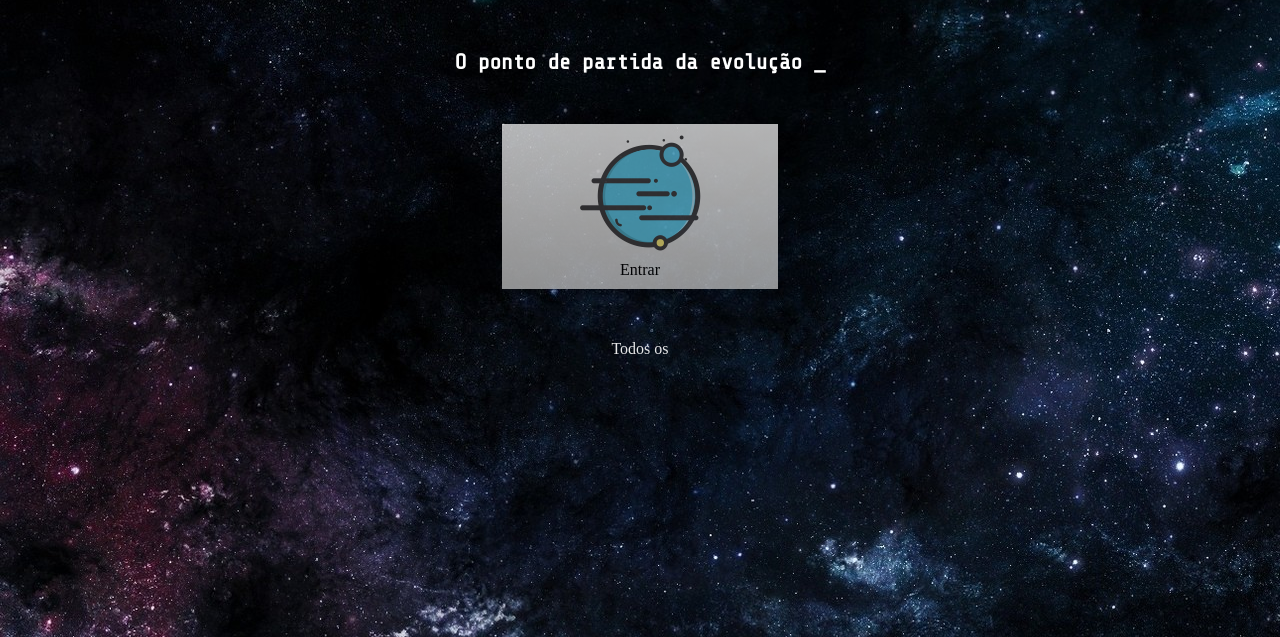
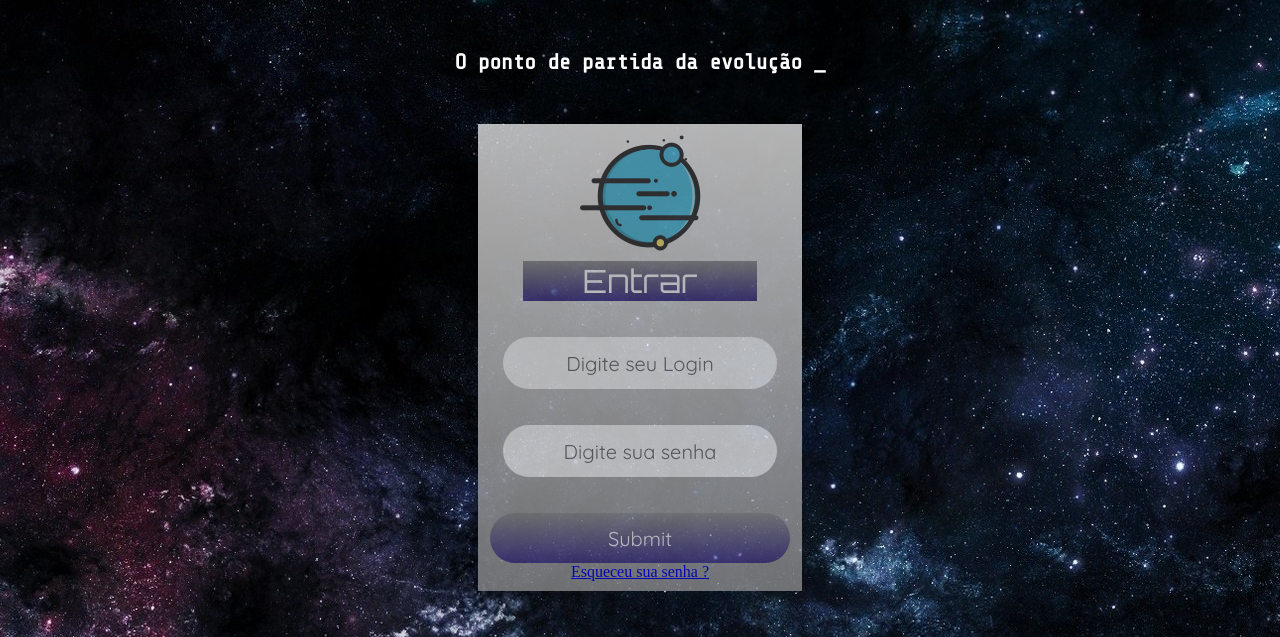
Before and after one commit to LeonardoCavalcante/People-Universe, a PHP site: page / in a window 1280 px wide. Shown: the part 163-800 px from the top of the page. Run offline with PHP 8.4, Linux system fonts and the light colour scheme; some web fonts are replaced.

Commit message:
Add files via upload

```diff
--- a/estilo.css
+++ b/estilo.css
@@ -1,5 +1,7 @@
 @import url('https://fonts.googleapis.com/css?family=Share+Tech+Mono');
+@import url('https://fonts.googleapis.com/css?family=Orbitron');
 @import url('https://fonts.googleapis.com/css?family=Bowlby+One+SC');
+@import url('https://fonts.googleapis.com/css?family=Quicksand');
 
 body{
     background-image: url(imgs/background.jpg);
@@ -45,12 +47,47 @@ fieldset#login{
     margin: auto;
     width: 20%;
     opacity: 0.7;
-    background-image: linear-gradient(to bottom, #fff, #ccc);
+    background-image: linear-gradient(to bottom, #fff, #999);
     border: none;
 }
-fieldset#login:hover{
+#login:hover{
     opacity: 1;
 }
 #entrar{
-    color: #000;
+    color: #fff;
+    font-family: 'Orbitron', sans-serif;
+    font-size: 200%;
+    background-image: linear-gradient(to bottom, #999,#483D8B);
+    padding-left: 20%;
+    padding-right:20%;
+    text-align: left;
+
+
 }
+.nomedeuser{
+    width: 270px;
+    height: 50px;
+    border-radius: 30px;
+    text-align: center;
+    border-color: #ccc;
+    border: none;
+    font-size: 15pt;
+    font-family: 'Quicksand', sans-serif;
+
+}
+#enviar{
+    background-image: linear-gradient(to bottom, #999,#483D8B);
+    border:none;
+    border-radius: 30px;
+    height: 50px;
+    width: 300px;
+    color: white;
+    font-family: 'Quicksand', sans-serif;
+    font-size: 15pt;
+}
+#enviar:hover{
+    background-image: linear-gradient(to bottom, #999,#4169E1);
+}
+#esqueceuasenha{
+    text-decoration: none;
+}
--- a/index.php
+++ b/index.php
@@ -20,11 +20,17 @@
     <fieldset id="login">
         <img src="imgs/planeta.png" id="icone">
         <br>
-        <span id="entrar">Entrar</span>
+        <span id="entrar">   Entrar   </span>
+        <br><br><br>
         <form id="login" action="#" method="post">
-
+         <input type="text" class="nomedeuser" placeholder="Digite seu Login" required pattern="[A-Z]{12}" title="Ops ! Login Inválido ou vazio !">
+            <br><br><br>
+            <input type="password" class="nomedeuser" placeholder="Digite sua senha" required pattern="[A-Z]{12}" title="Ops ! Login Inválido ou vazio !">
+            <br><br><br>
+            <input type="submit" name="Logar-se" id="enviar">
 
         </form>
+        <span id="esqueceuasenha"><a href="#">Esqueceu sua senha ?</a></span>
     </fieldset>
 </section>
 
@@ -32,10 +38,5 @@
 
 
 
-
-<footer>
-    Todos os
-</footer>
-
 </body>
 </html>
```
